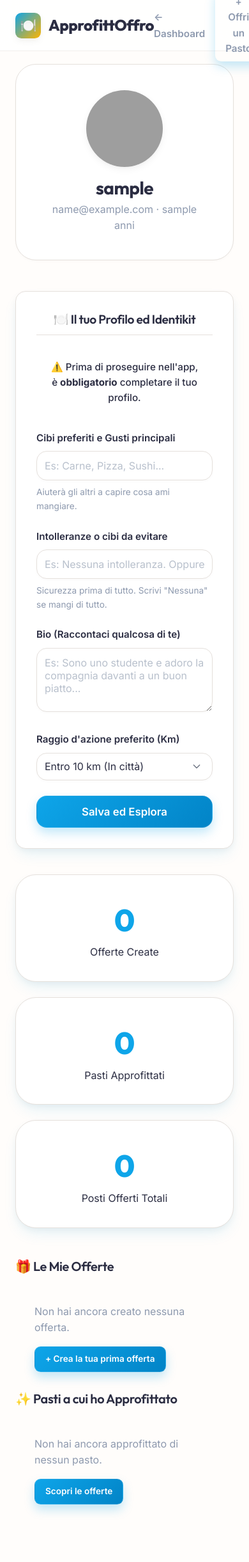
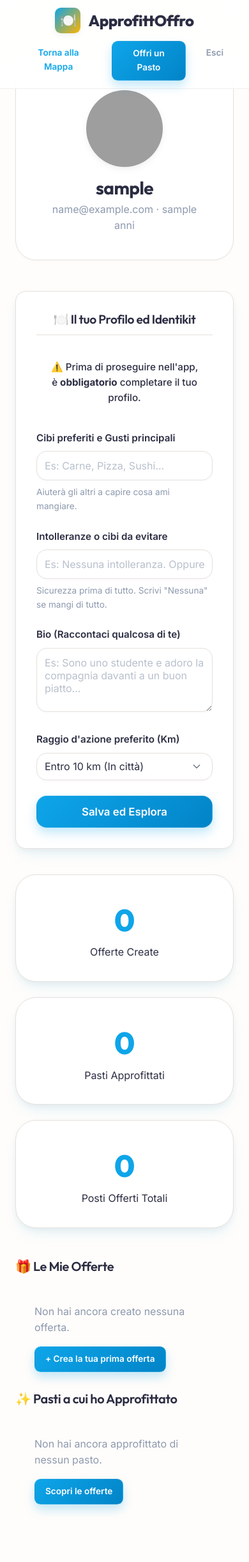
Before and after one commit to mellutecno/ApprofittOffro, a Flask app: page /profile in a window 390 px wide. Shown: the whole page at 64% size. Run offline with Flask 3, Linux system fonts and the light colour scheme; the visitor is signed in with stand-in values (Sample User, id 1); data that the repository does not hold is empty; some libraries are stand-ins or nearby versions; grey boxes are pictures that could not be loaded.

Commit message:
UI: Centratura Navbar a due righe per mobile/desktop e rimozione simbolo +

```diff
--- a/execution/static/css/styles.css
+++ b/execution/static/css/styles.css
@@ -297,12 +297,23 @@ textarea.form-control {
     backdrop-filter: blur(20px) saturate(180%);
     -webkit-backdrop-filter: blur(20px) saturate(180%);
     border-bottom: 1px solid rgba(229, 224, 220, 0.5);
-    padding: 0 24px;
-    height: 80px;
+    padding: 12px 24px;
+    height: auto;
+    min-height: 80px;
+    display: flex;
+    flex-direction: column;
+    align-items: center;
+    justify-content: center;
+    gap: 12px;
+    transition: all 0.3s ease;
+}
+
+.nav-links {
     display: flex;
     align-items: center;
-    justify-content: space-between;
-    transition: all 0.3s ease;
+    justify-content: center;
+    gap: 16px;
+    flex-wrap: wrap;
 }
 
 .navbar-brand {
--- a/execution/templates/profile.html
+++ b/execution/templates/profile.html
@@ -14,13 +14,13 @@
             <span class="logo-icon">🍽️</span>
             ApprofittOffro
         </a>
-        <ul class="navbar-nav">
-            <li><a href="/dashboard">← Dashboard</a></li>
-            <li><a href="/new-offer" class="btn btn-primary btn-sm">+ Offri un Pasto</a></li>
-            <li>
-                <button onclick="logout()" class="btn btn-secondary btn-sm">Esci</button>
-            </li>
-        </ul>
+        <div class="nav-links">
+            <ul style="display:flex; list-style:none; gap:16px;">
+                <li><a href="/dashboard" class="btn btn-outline btn-sm">Torna alla Mappa</a></li>
+                <li><a href="/new-offer" class="btn btn-primary btn-sm">Offri un Pasto</a></li>
+                <li><a href="/logout" class="btn btn-ghost btn-sm" style="color:var(--text-muted)">Esci</a></li>
+            </ul>
+        </div>
     </nav>
 
     <!-- Profile Content -->
```
Also changed, not shown: execution/templates/dashboard.html (+5 -5 lines), 2 other files.
